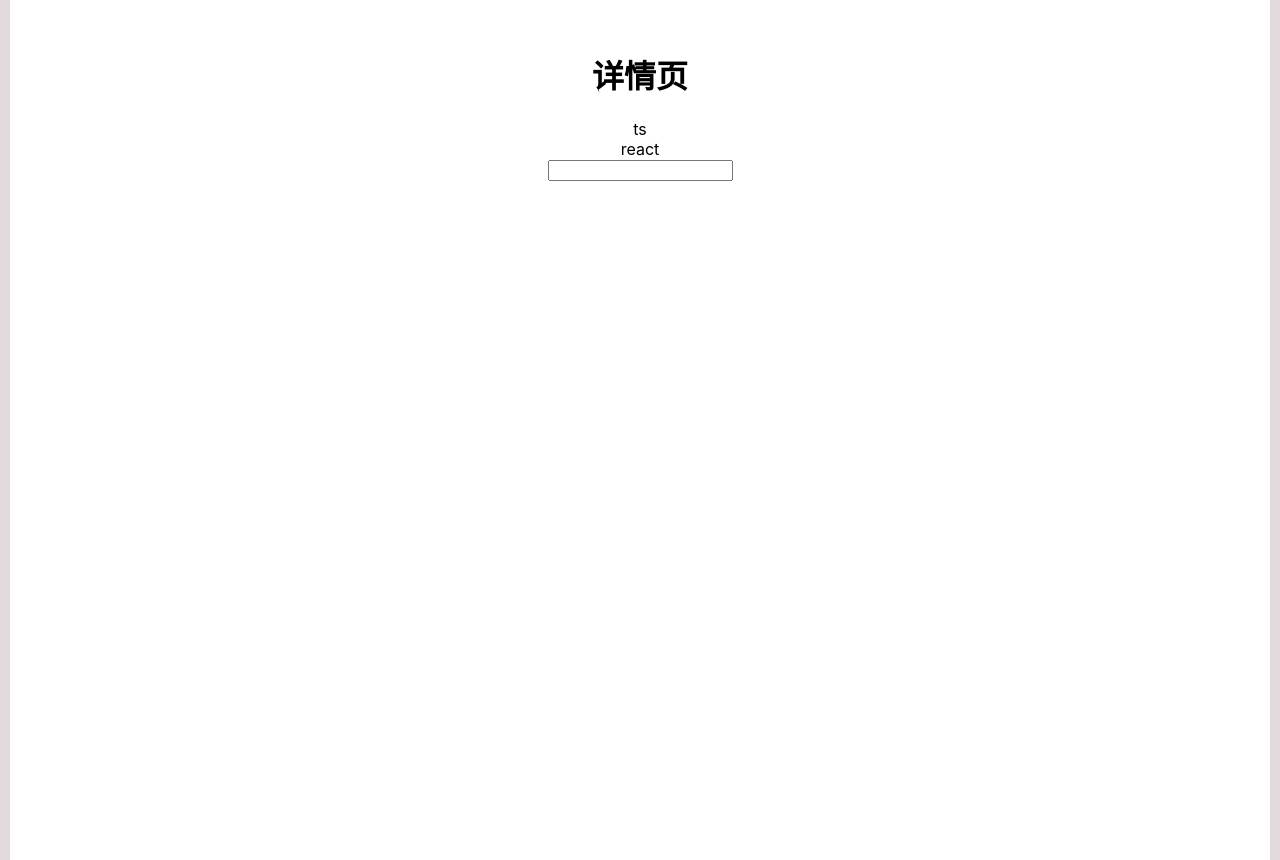
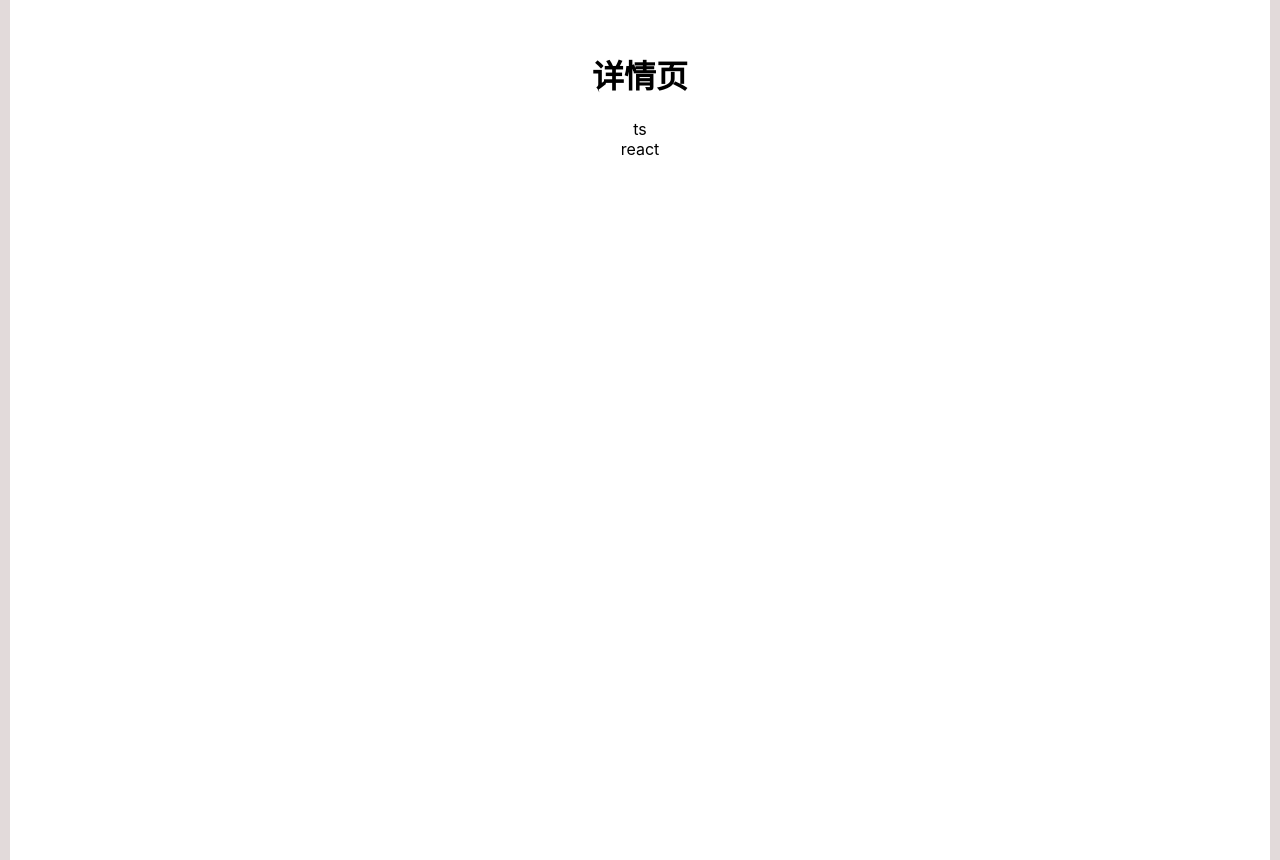
Before and after one commit to guimeisang/css-flex-tools, a React (Create React App) app: page /detail in a window 1280 px wide. Built offline with nearby package versions, Linux system fonts and the light colour scheme.

Commit message:
add: 修改下

```diff
--- a/public/index.html
+++ b/public/index.html
@@ -24,7 +24,7 @@
       work correctly both with client-side routing and a non-root public URL.
       Learn how to configure a non-root public URL by running `npm run build`.
     -->
-    <title>React App</title>
+    <title>css-flex-tools</title>
   </head>
   <body>
     <noscript>You need to enable JavaScript to run this app.</noscript>
--- a/src/views/Detail/index.tsx
+++ b/src/views/Detail/index.tsx
@@ -1,20 +1,13 @@
 import { observable } from 'mobx'
 import * as React from 'react'
 import Hello from './components/hello'
-import { Input, InputState } from './components/input'
 import { observer } from 'mobx-react-lite'
-
-class DetailState {
-  @observable
-  input: InputState = new InputState()
-}
 
 const Detail: React.FunctionComponent = observer((props) => {
   return (
     <>
       <h1>详情页</h1>
       <Hello compiler="ts" framework="react" />
-      <Input state={DetailState} />
     </>
   )
 })
```
